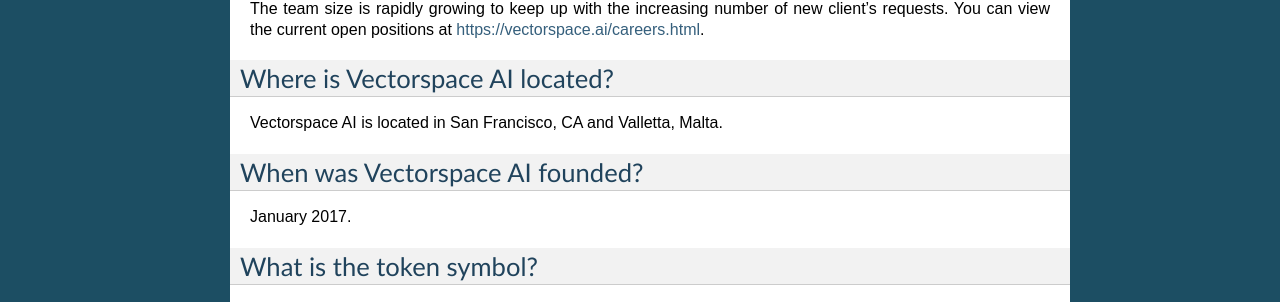
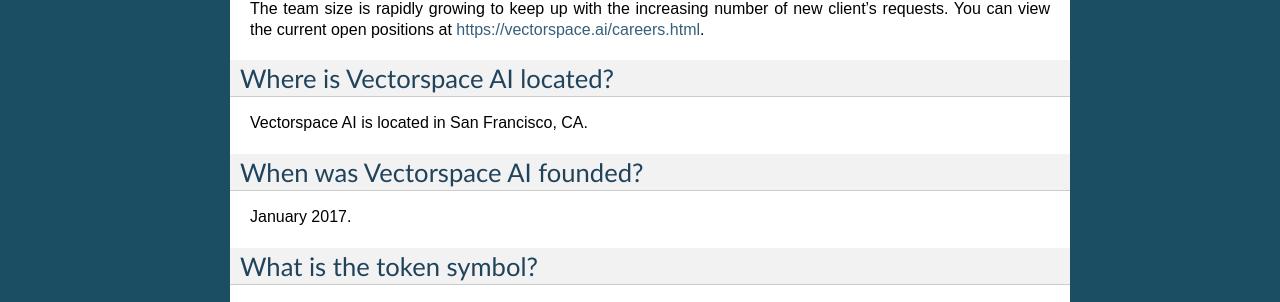
Before and after one commit to vxvfaq/vxvfaq, a Sphinx documentation site: the page built from docs/overview.rst, in a window 1280 px wide. Shown: the part 955-1257 px from the top of the page. Built offline with Sphinx 7.4.7, drawn with Linux system fonts in a browser that asks for light colours.

Commit message:
Update overview.rst

```diff
--- a/docs/overview.rst
+++ b/docs/overview.rst
@@ -38,7 +38,7 @@
 Where is Vectorspace AI located?
 -------
 
-Vectorspace AI is located in San Francisco, CA and Valletta, Malta.
+Vectorspace AI is located in San Francisco, CA.
 
 When was Vectorspace AI founded?
 -------
```
